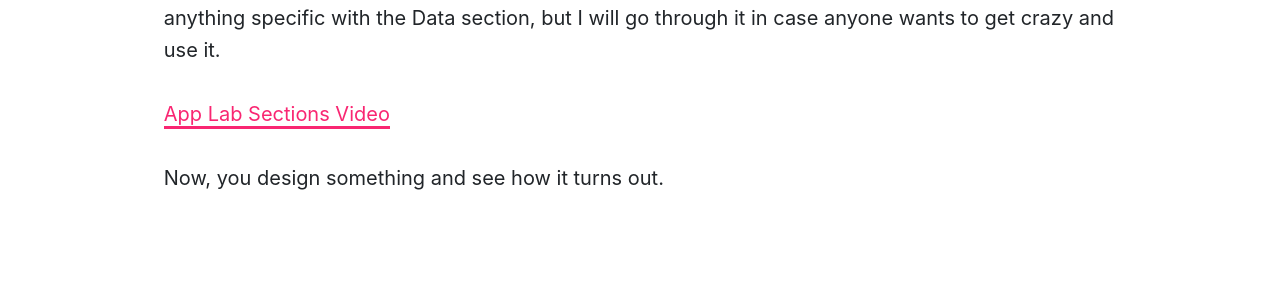
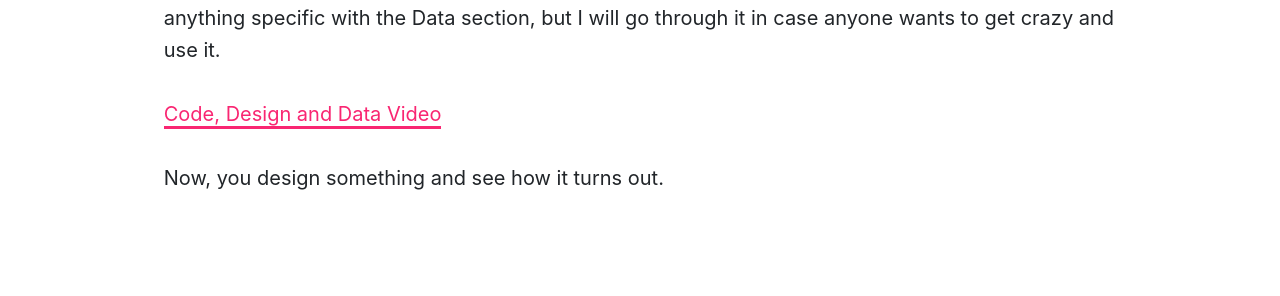
Before and after one commit to Montana-Media-Arts/120_CreativeCoding1-Fall2020, a Jekyll site: the page built from modules/week-4/_posts/2017-01-06-code-design-data.md, in a window 1280 px wide. Shown: the part 749-1045 px from the top of the page. Built offline with Jekyll 4.4.1, drawn with Linux system fonts in a browser that asks for light colours; nearby versions of some CDN libraries; a script that is not in the unit is left out.

Commit message:
Update 2017-01-06-code-design-data.md

```diff
--- a/modules/week-4/_posts/2017-01-06-code-design-data.md
+++ b/modules/week-4/_posts/2017-01-06-code-design-data.md
@@ -8,6 +8,6 @@ jotted: true
 
 In this section, I will provide a short video on what each of these sections means. You might want to take a look, and then we will go through an example to see how it works.  I won't ask you to do anything specific with the Data section, but I will go through it in case anyone wants to get crazy and use it.
 
-<p><a href="//www.youtube.com/embed/UZzHQEUlo_o" data-lity>App Lab Sections Video</a></p>
+<p><a href="//www.youtube.com/embed/UZzHQEUlo_o" data-lity>Code, Design and Data Video</a></p>
 
 Now, you design something and see how it turns out.
```
